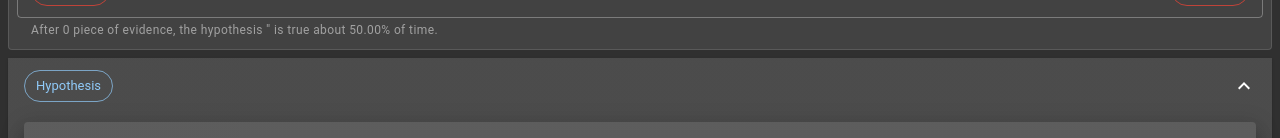
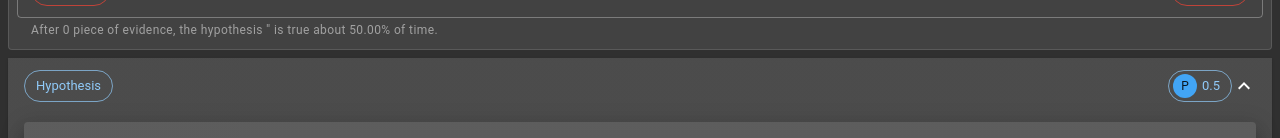
Before and after one commit to quantumsnowball/bayes-domain, a Next.js app: page / in a window 1280 px wide. Shown: the part 177-315 px from the top of the page. Built offline with nearby package versions, Linux system fonts and the light colour scheme.

Commit message:
layout: show prior on hypothesis bar righ

```diff
--- a/components/Pages/Home/HypothesisCard/index.tsx
+++ b/components/Pages/Home/HypothesisCard/index.tsx
@@ -1,4 +1,4 @@
-import { Accordion, AccordionDetails, AccordionSummary, Avatar, Card, CardContent, Chip, Paper, } from "@mui/material"
+import { Accordion, AccordionDetails, AccordionSummary, Avatar, Box, Card, CardContent, Chip, Paper, } from "@mui/material"
 import { useSelector } from "react-redux"
 import { RootState } from '../../../../redux/store'
 import { useEffect, useState } from "react"
@@ -41,6 +41,13 @@ function HypothesisCard() {
         <AccordionSummary
           expandIcon={<ExpandMoreIcon />}
         >
+          <Box
+            sx={{
+              flex: 1,
+              display: 'flex',
+              justifyContent: 'space-between'
+            }}
+          >
             {expanded ?
               <Chip
                 label={`${expanded ? "Hypothesis" : "H"}`}
@@ -55,6 +62,13 @@ function HypothesisCard() {
                 color='primary'
               />
             }
+            <Chip
+              avatar={<Avatar>P</Avatar>}
+              label={prior}
+              variant='outlined'
+              color='primary'
+            />
+          </Box>
         </AccordionSummary>
         <AccordionDetails>
           <Card
```
Lines whose indentation alone changed are shown as unchanged.
